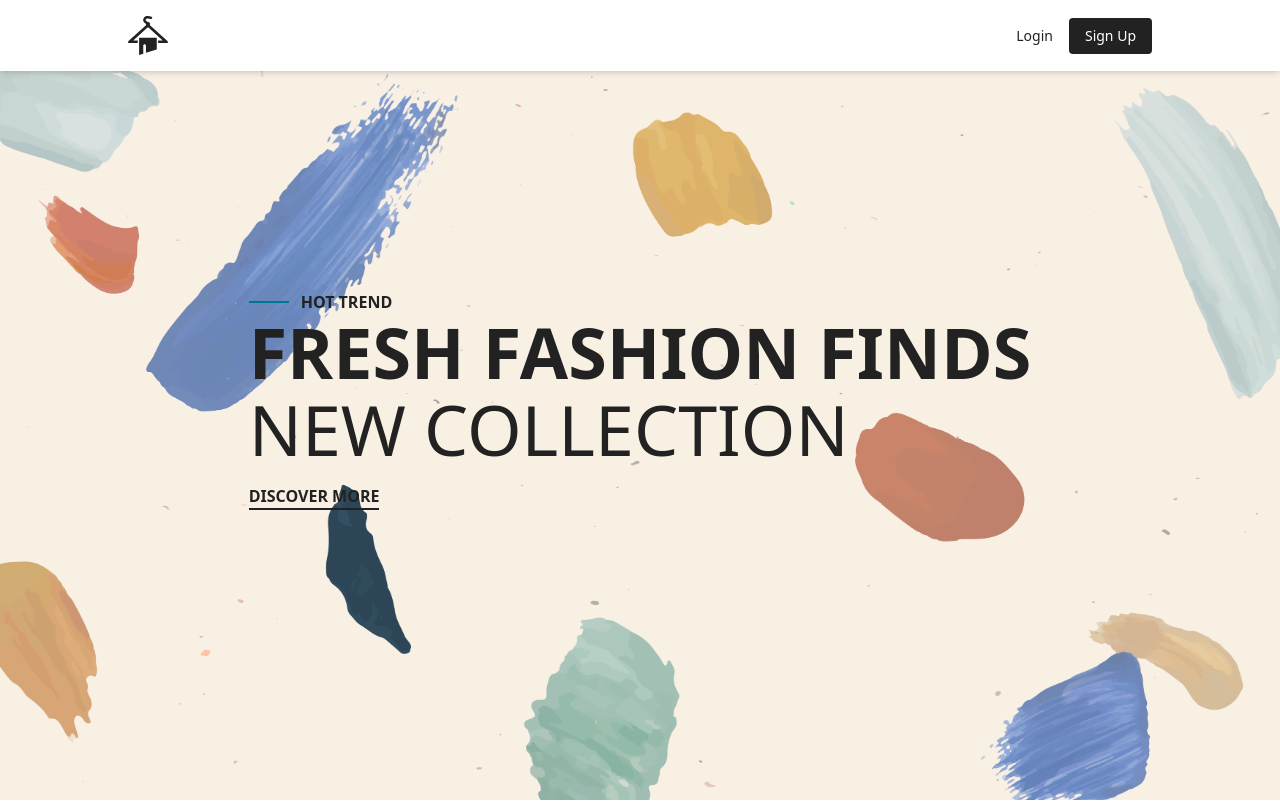
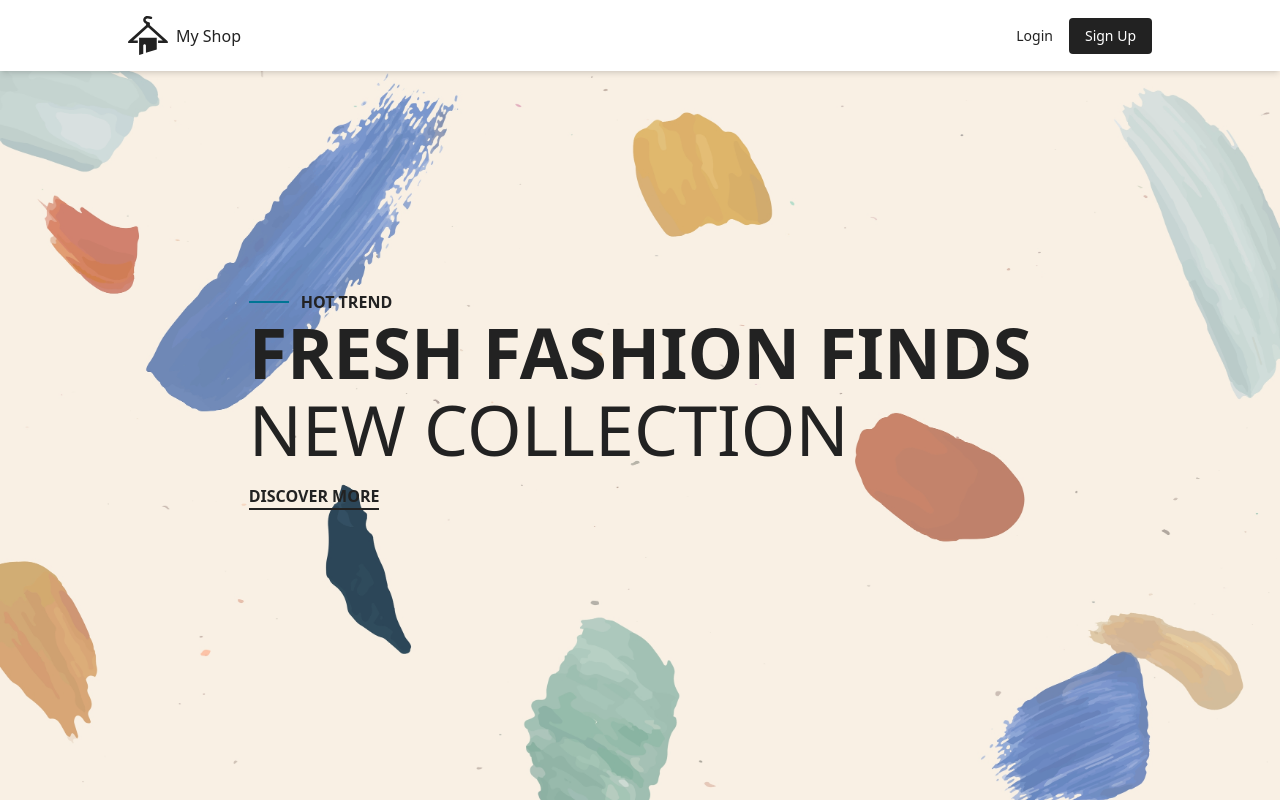
Before and after one commit to KristijanJ/ecommerce-shop-fe, a Next.js app: page / in a window 1280 px wide. Shown: the top 802 px of the page. Built offline with nearby package versions, Linux system fonts and the light colour scheme; no server answers.

Commit message:
add a shop name

```diff
--- a/app/layout.tsx
+++ b/app/layout.tsx
@@ -18,6 +18,8 @@ export const metadata: Metadata = {
   description: "Fresh Fashion Finds - Your favorite online store",
 };
 
+const shopName = process.env.SHOP_NAME || "My Shop";
+
 export default async function RootLayout({
   children,
 }: Readonly<{
@@ -29,7 +31,7 @@ export default async function RootLayout({
     <html lang="en">
       <body className={`${poppins.variable} min-h-screen flex flex-col justify-between`}>
         <Providers>
-          <Header user={user} />
+          <Header user={user} shopName={shopName} />
           {children}
           <Sidebar />
           <Footer />
--- a/components/Header.tsx
+++ b/components/Header.tsx
@@ -9,7 +9,12 @@ import Link from "next/link";
 import { BsBag, BsPerson, BsBoxArrowRight, BsReceipt } from "react-icons/bs";
 import { usePathname } from "next/navigation";
 
-const Header = ({ user }: { user: UserType | null }) => {
+interface HeaderProps {
+  user: UserType | null;
+  shopName: string;
+}
+
+const Header = ({ user, shopName }: HeaderProps) => {
   const { isOpen, setIsOpen } = useContext(SidebarContext);
   const { itemAmount } = useContext(CartContext);
 
@@ -34,8 +39,9 @@ const Header = ({ user }: { user: UserType | null }) => {
     <header className="bg-white py-4 shadow-md fixed w-full z-10 lg:px-8">
       <div className="container mx-auto flex items-center justify-between h-full">
         <Link href={"/"}>
-          <div className="w-10">
-            <img src="/logo.svg" alt="" />
+          <div className="flex items-center gap-2">
+            <img src="/logo.svg" alt="" width={40} height={40} />
+            <div>{shopName}</div>
           </div>
         </Link>
 
```
